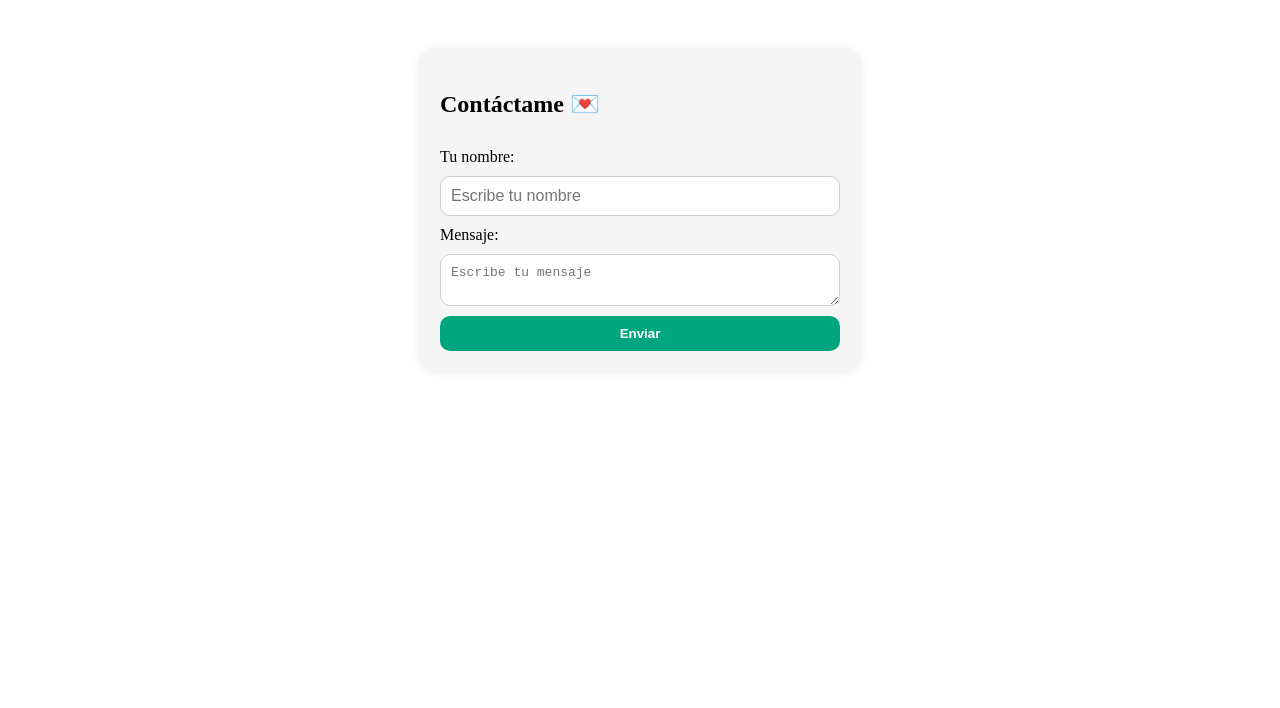
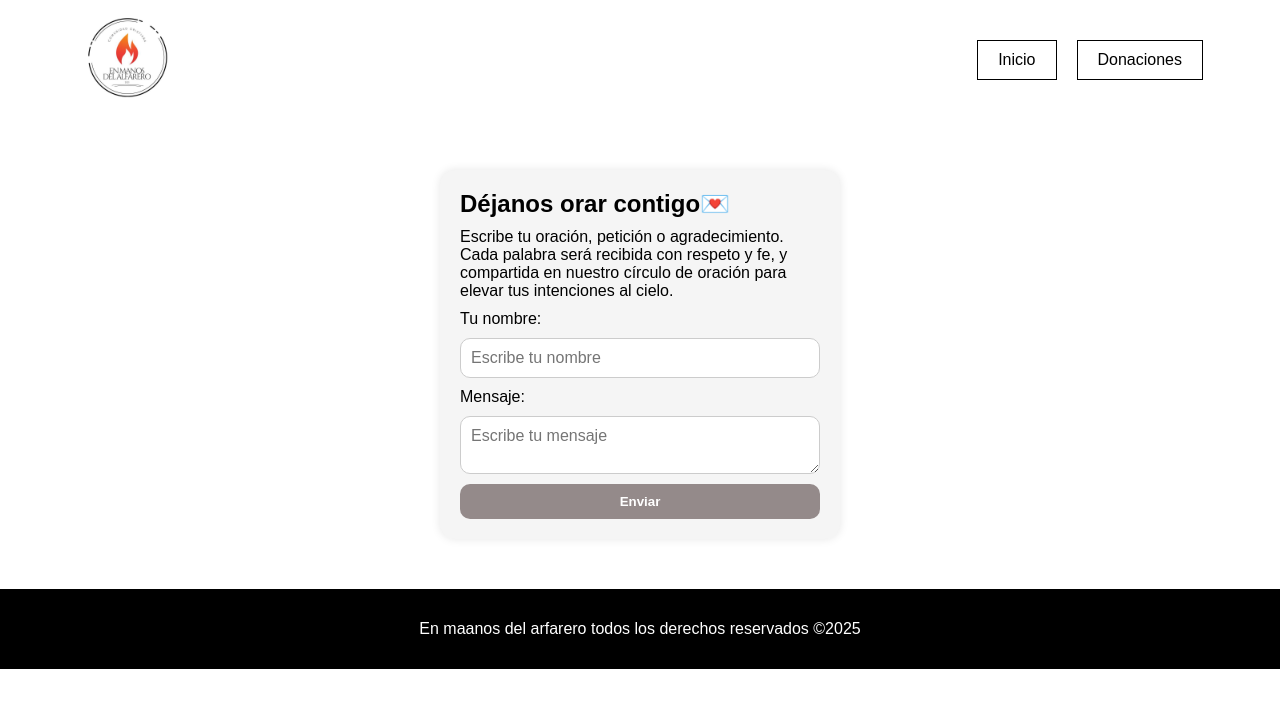
Before and after one commit to David-SilvaDEV/EnManosDelAlfareo, a website built with Vite: page src/vistas/oraciones.html in a window 1280 px wide. Built offline with nearby package versions, Linux system fonts and the light colour scheme.

Commit message:
creacion del footer y mejora de formulario

```diff
--- a/src/css/oraciones.css
+++ b/src/css/oraciones.css
@@ -1,3 +1,140 @@
+/* ----------------------------- RESET Y BASE ----------------------------- */
+* {
+  box-sizing: border-box;
+  margin: 0;
+  padding: 0;
+  font-family: "Bebas Neue", sans-serif;
+}
+
+body {
+
+  width: 100%;
+  overflow-x: hidden;
+  background-color: #fff;
+  display: flex;
+  flex-direction: column;
+}
+
+.content {
+  flex: 1;  /* Esto hace que el contenido ocupe el espacio disponible */
+}
+/* ----------------------------- HEADER ----------------------------- */
+header {
+  display: flex;
+  justify-content: center;
+  align-items: center;
+  flex-wrap: wrap;
+  padding: 10px 20px;
+  gap: 10px;
+ /* Fija el encabezado en la parte superior */
+  top: 0;           /* Asegura que esté en la parte superior */
+  left: 0;          /* Alinea el encabezado a la izquierda */
+  width: 100%;      /* Asegura que el encabezado ocupe todo el ancho */
+  z-index: 1000;    /* Asegura que el encabezado esté por encima de otros elementos */
+  background-color: white;
+}
+
+.logo-header {
+  width: 45%;
+  display: grid;
+  place-items: initial;
+}
+
+.logo {
+  height: 100px;
+  max-width: 100%;
+}
+
+.botones-header {
+  display: flex;
+  justify-content: end;
+  align-items: center;
+  gap: 20px;
+  width: 45%;
+  flex-wrap: wrap;
+}
+
+/* Botones del header */
+.botones-header button {
+  border: 1px solid black;
+  color: black;
+  background-color: white;
+  padding: 10px 20px;
+  cursor: pointer;
+  font-size: 1rem;
+  transition: 0.3s;
+}
+
+.botones-header button:hover {
+  background-color: #948a8a;
+}
+
+
+/*--------------------------------------------------------------------------------------------------*/
+
+/* ----------------------------- MENÚ HAMBURGUESA ----------------------------- */
+.div-icon {
+ display: none;
+  /* Ocultar el icono hamburguesa por defecto */
+  cursor: pointer;
+  width: 50px;
+  height: 50px;
+  background-color: transparent;
+  display: flex;
+  justify-content: center;
+  align-items: center;
+  position: fixed;
+  top: 10px;
+  right: 20px;
+  z-index: 1000;
+  /* Asegurar que esté por encima de otros elementos */
+}
+
+.material-symbols-outlined {
+  font-size: 30px;
+  color: black;
+
+}
+
+.section-hambuerguesa{
+  display: none;
+}
+
+.ul-hambuerguesa {
+  list-style-type: none;
+  gap: 1rem;
+  display: none;
+  /* Ocultar el menú por defecto */
+  padding: 20px;
+  background-color: #e4e4de;
+  position: fixed;
+  top: 0;
+  left: 0;
+  width: 100%;
+  height: 100%;
+  z-index: 999;
+  /* Asegurarse de que esté debajo del icono */
+  overflow-y: auto;
+}
+
+
+
+.ul-hambuerguesa li a {
+  text-decoration: none;
+  color: black;
+  font-size: 1.5rem;
+  padding: 15px;
+  display: block;
+}
+
+/* Mostrar menú hamburguesa al hacer clic */
+.ul-hambuerguesa.active {
+  display: flex;
+
+  /* Mostrar el menú cuando tiene la clase 'active' */
+}
+/*-----------------------------------------------------------------------------------------------*/
+
 form {
   max-width: 400px;
   margin: 50px auto;
@@ -17,8 +154,8 @@ input, textarea {
   font-size: 1em;
 }
 
-button {
-  background-color: #00a67e;
+form button {
+  background-color:#948a8a;
   color: white;
   border: none;
   padding: 10px;
@@ -27,6 +164,17 @@ button {
   font-weight: bold;
 }
 
-button:hover {
-  background-color: #008060;
+form button:hover {
+  background-color:#857b7b;
 }
+/*------------------------------------------------footer---------------------------------------------------*/
+footer {
+  background-color: black;
+  color: white;
+  width: 100%;
+  height:80px;
+  align-items: center;
+  display: flex;
+  justify-content: center;
+
+}
--- a/src/css/stryles.css
+++ b/src/css/stryles.css
@@ -228,6 +228,14 @@ header {
 
   /* Mostrar el menú cuando tiene la clase 'active' */
 }
+/*------------------------------------------------footer---------------------------------------------------*/
+footer {
+
+  height:80px;
+  align-items: center;
+  display: flex;
+  justify-content: center;
+}
 
 /*----------------------------------------CARD OCULTA QR PAGO-------------------------------------------*/
 .overlay {
@@ -425,7 +433,7 @@ header {
     /* Recorta la imagen para cubrir todo el espacio */
     display: block;
   }
-
+  /*-------------------------------------------------------------------------------------*/
 
 
 }
--- a/src/vistas/oraciones.html
+++ b/src/vistas/oraciones.html
@@ -9,9 +9,39 @@
 </head>
 
 <body>
+  <header>
+    <div class="logo-header">
+      <img src="../img/logo.jpg" alt="logo" class="logo">
+    </div>
+
+    <div class="botones-header">
+      <a href="/index.html"><button>Inicio</button></a>
+      <button class="donaciones">Donaciones</button>
+    </div>
+
+    <!-- Menú hamburguesa -->
+    <section class="section-hambuerguesa">
+      <div class="div-icon">
+        <span class="material-symbols-outlined">menu</span>
+      </div>
+      <div>
+        <nav class="menu-hamburguesa" id="menu-hamburguesa">
+          <ul class="ul-hambuerguesa">
+            <li><a href="#">Inicio</a></li>
+            <li><a href="./src/vistas/oraciones.html">Oración</a></li>
+            <li><a class="donaciones" href="#">Donaciones</a></li>
+          </ul>
+        </nav>
+      </div>
+    </section>
+
+  </header>
+
+  <main>
     <form action="https://formsubmit.co/orpi4488@gmail.com" method="POST">
-    <h2>Contáctame 💌</h2>
-
+      <h2>Déjanos orar contigo💌</h2>
+      <p>Escribe tu oración, petición o agradecimiento. Cada palabra será recibida con respeto y fe, y compartida en
+        nuestro círculo de oración para elevar tus intenciones al cielo.</p>
       <label for="nombre">Tu nombre:</label>
       <input type="text" id="nombre" name="nombre" placeholder="Escribe tu nombre" required>
 
@@ -20,6 +50,11 @@
 
       <button type="submit">Enviar</button>
     </form>
+  </main>
+  <footer>
+    <p>En maanos del arfarero todos los derechos reservados ©2025 </p>
+  </footer>
+
 
 
 </body>
```
Also changed, not shown: index.html (+3 -0 lines). Lines whose indentation alone changed are shown as unchanged.
